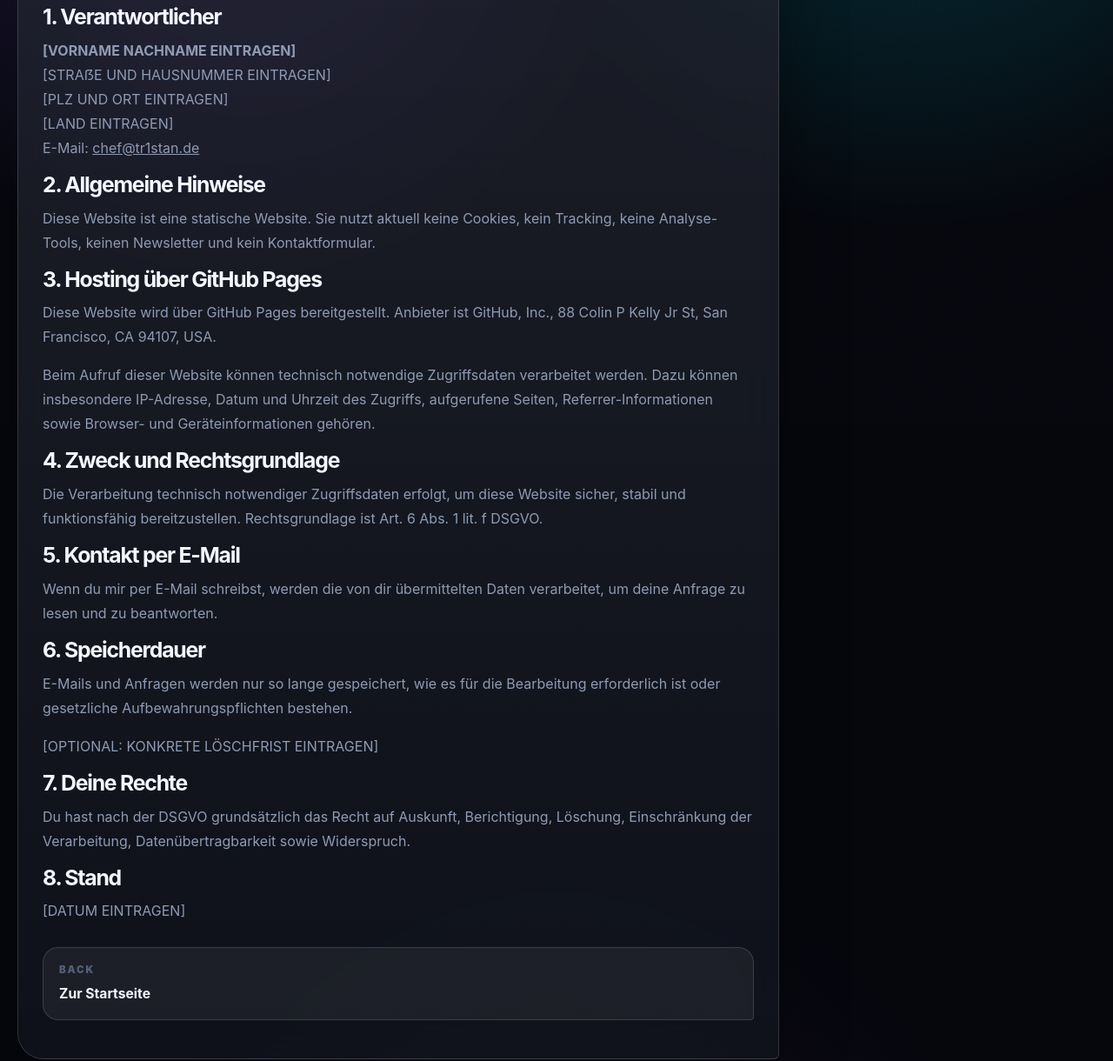
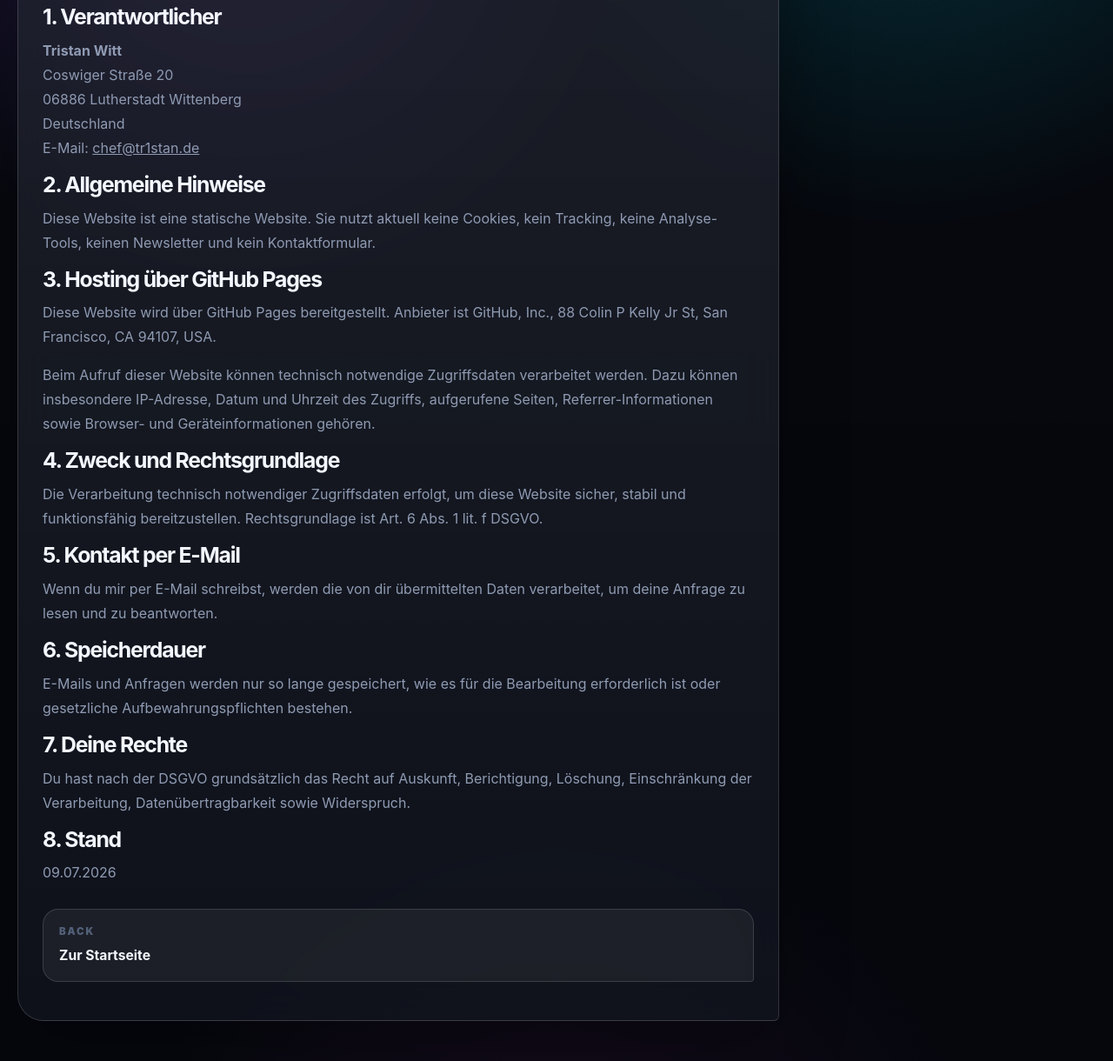
Before and after one commit to tr1stannnnnn/tr1stan.de, a plain HTML site: page datenschutz.html in a window 1280 px wide. Shown: the part 314-1534 px from the top of the page at 87% size. Drawn offline with Linux system fonts and the light colour scheme.

Commit message:
Update privacy policy with contact details and date

```diff
--- a/datenschutz.html
+++ b/datenschutz.html
@@ -10,7 +10,7 @@
   <header class="nav-shell"><a class="brand" href="index.html"><span class="brand-glyph">t1</span><span class="brand-text"><strong>tr1stan.de</strong><small>personal cyberdeck</small></span></a><nav class="nav-links"><a href="index.html">Home</a><a href="impressum.html">Impressum</a><a href="datenschutz.html">Datenschutz</a></nav></header>
   <main class="deck" style="min-height:72vh"><article class="deck-panel deck-main reveal visible"><div class="panel-label">PRIVACY</div><h2>Datenschutz</h2>
 <h3>1. Verantwortlicher</h3>
-<p><strong>[VORNAME NACHNAME EINTRAGEN]</strong><br>[STRAẞE UND HAUSNUMMER EINTRAGEN]<br>[PLZ UND ORT EINTRAGEN]<br>[LAND EINTRAGEN]<br>E-Mail: <a href="mailto:chef@tr1stan.de">chef@tr1stan.de</a></p>
+<p><strong>Tristan Witt</strong><br>Coswiger Straße 20<br>06886 Lutherstadt Wittenberg<br>Deutschland<br>E-Mail: <a href="mailto:chef@tr1stan.de">chef@tr1stan.de</a></p>
 <h3>2. Allgemeine Hinweise</h3>
 <p>Diese Website ist eine statische Website. Sie nutzt aktuell keine Cookies, kein Tracking, keine Analyse-Tools, keinen Newsletter und kein Kontaktformular.</p>
 <h3>3. Hosting über GitHub Pages</h3>
@@ -22,10 +22,10 @@
 <p>Wenn du mir per E-Mail schreibst, werden die von dir übermittelten Daten verarbeitet, um deine Anfrage zu lesen und zu beantworten.</p>
 <h3>6. Speicherdauer</h3>
 <p>E-Mails und Anfragen werden nur so lange gespeichert, wie es für die Bearbeitung erforderlich ist oder gesetzliche Aufbewahrungspflichten bestehen.</p>
-<p>[OPTIONAL: KONKRETE LÖSCHFRIST EINTRAGEN]</p>
+<p></p>
 <h3>7. Deine Rechte</h3>
 <p>Du hast nach der DSGVO grundsätzlich das Recht auf Auskunft, Berichtigung, Löschung, Einschränkung der Verarbeitung, Datenübertragbarkeit sowie Widerspruch.</p>
-<h3>8. Stand</h3><p>[DATUM EINTRAGEN]</p>
+<h3>8. Stand</h3><p>09.07.2026</p>
 <p style="margin-top:28px"><a class="command" href="index.html"><span>BACK</span><strong>Zur Startseite</strong></a></p></article></main>
 </body>
 </html>
```
